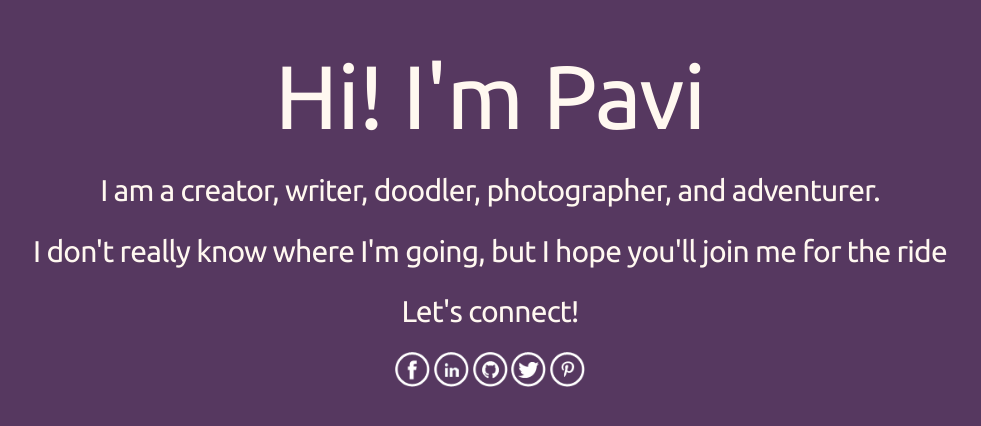
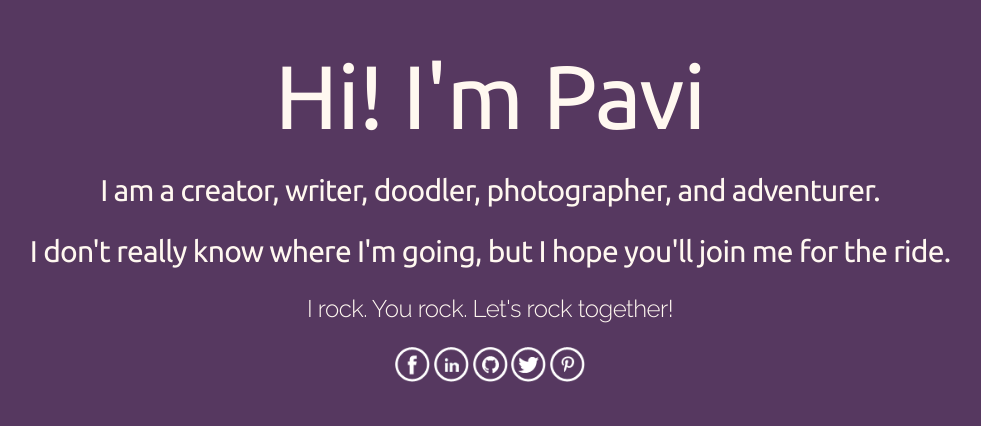
Before and after one commit to pvselvan/pvselvan.github.io, a plain HTML site: page index.html in a window 1280 px wide. Shown: the part 102-528 px from the top of the page, without its empty margins (150-1131 px from the left). Drawn offline with Linux system fonts and the light colour scheme.

Commit message:
updated footer and title

```diff
--- a/index.html
+++ b/index.html
@@ -5,7 +5,7 @@
   <!-- Basic Page Needs
   –––––––––––––––––––––––––––––––––––––––––––––––––– -->
   <meta charset="utf-8">
-  <title>Your page title here :)</title>
+  <title>Pavi's Personal Website</title>
   <meta name="description" content="">
   <meta name="author" content="">
 
@@ -40,13 +40,13 @@
       <div class="column" style="margin-top: 15%">
         <h1>Hi! I'm Pavi</h1>
         <h4 style="text-align: center">I am a creator, writer, doodler, photographer, and adventurer.</h4>
-        <h4 style="text-align: center">I don't really know where I'm going, but I hope you'll join me for the ride</h4>
-        <h4 style="text-align: center">Let's connect!</h4>
+        <h4 style="text-align: center">I don't really know where I'm going, but I hope you'll join me for the ride.</h4>
       </div>
     </div>
   </div>
 
   <div class="footer">
+    <h5 style="text-align: center">I rock. You rock. Let's rock together!</h4>
     <div class="row" style="text-align: center">
       <div id="media">
         <a href="https://www.facebook.com/pavithra.vetriselvan" target="_blank" style="text-decoration: none">
@@ -76,141 +76,3 @@
   –––––––––––––––––––––––––––––––––––––––––––––––––– -->
 </body>
 </html>
-
-
-<!--
-<!doctype html>
-<html>
-<head>
-  <title>Pavi Vetriselvan</title>
-  <link rel="stylesheet" href="style.css">
-
-  <link href='http://fonts.googleapis.com/css?family=Open+Sans:600,300' rel='stylesheet' type='text/css'>
-  <link href='https://fonts.googleapis.com/css?family=Josefin+Slab' rel='stylesheet' type='text/css'>
-
-  <link rel="shortcut icon" href="http://www.theaplifeproject.com/wp-content/uploads/2014/07/favicon3.png">
-
-  <script>
-    function displayGreeting () {
-      var d = new Date();
-      var hours = d.getHours();
-
-      if (hours < 12)
-      {
-        document.getElementsByTagName("h2")[0].innerHTML = "Good Morning!";
-      }
-      else if (hours < 17)
-      {
-        document.getElementsByTagName("h2")[0].innerHTML = "Good Afternoon!";
-      }
-      else
-      {
-        document.getElementsByTagName("h2")[0].innerHTML = "Good Evening!";
-      }
-    }
-
-    function changeHeading (heading) {
-      document.getElementsByTagName("h3")[0].innerHTML = "howzit, howzit, howzit bruhhh?"
-    }
-
-    function restoreHeading (heading) {
-      document.getElementsByTagName("h3")[0].innerHTML = "howzit, bruh?"
-    }
-
-
-  </script>
-</head>
-<body onload = "displayGreeting();">
-
-  <div class="header">
-    <div class="end_container">
-      <h1 class="main-head"> PAV<span style="color: #FF3399; text-shadow:black;">i</span> <img src="book.png" alt="logo" style="width:200px;height:100px"><br>VETR<span style="color: #FF3399; text-shadow:black;">i</span>SELVAN</h1>
-      <h2>Greeting Here</h2>
-      <h3 class="howzit" onmouseover="changeHeading(this)" onmouseout="restoreHeading(this)">howzit, bruh?</h3>
-    </div>
-  </div>
-  <div class="container">
-    <div class="left">
-      <h1>A Page From My Story</h1>
-      <div class="about">
-        <h3>A little about me...</h3>
-        <p>
-          I've always been fascinated by stories. As a reader, a writer, and an (amateur) photographer, I'm constantly
-          curious about the world around us and enjoy learning more every day.
-        </p>
-        <p>
-          I believe code is a tool that lets you write your story with technology. It is a way for us to bring our ideas to
-          life in a very powerful and creative way. I code, I create, in hopes that I will inspire a generation of women
-          to pursue this field and succeed.
-        </p>
-        <p>
-          I never once thought I'd end up halfway across the country at The University of Michigan. I thought it even less likely that I'd pursue Computer Science. After two years, it's hard to see myself doing anything else. Finding the intersection between social impact and technology has given me a fierce determination to change the world... one line of code at a time!
-        </p>
-      </div>
-    </div>
-    <div class="right">
-      <h1>Still A Work In Progress</h1>
-      <div class="project">
-        <h3>and what I love to do!</h3>
-        <p>
-          Check out some cool things I've been working on:
-        </p>
-        <p>
-        <ul>
-          <li><a href="http://www.huffingtonpost.com/pavithra-vetriselvan-/" target="_blank">The Huffington Post</a><br>
-              I'm currently a student blogger!</li>
-          <li><a href="https://medium.com/@pavithravetriselvan" target="_blank">Medium</a><br>
-              Where I'm free to vent and preech to anyone who is willing to listen.</li>
-          <li><a href="http://mhacks.org/" target="_blank">MHacks 6</a><br>
-              Current UX Director of the nation's premier collegiate hackathon!</li>
-          <li><a href="https://www.optimizemichigan.org/" target="_blank">optiMize</a><br>
-              Current VP Community of Michigan's social innovation organiztion :)</li>
-        </ul>
-        </p>
-        <h3>The journey continues in Cape Town...</h3>
-      </div>
-    </div>
-
-    <div class="clearfix"></div>
-  </div>
-  <div class="end_container">
-    <div id="wrapper1">
-      <img src="propic.jpg" class="full bordered" style="width:280px; height:400px;">
-      <p class="text">optiMizing my impact at Diag Day!</p>
-    </div>
-    <div id="wrapper2">
-      <img src="codecamp.jpg" class="full bordered" style="width:580px; height:380px;">
-      <p class="text">spent an amazing 5 days with 22 incredible women in engineering!</p>
-    </div>
-    <div id="wrapper3">
-      <img src="squareme.JPG" class="full bordered" style="width:860px; height:580px;">
-      <p class="text">my "professional" headshot</p>
-    </div>
-  </div>
-  <div class="footer">
-    <div class="end_container">
-        <div id="media">
-        <a href="https://twitter.com/pavijuicepotion" target="_blank">
-        <img title="Twitter" alt="Twitter" src="https://socialmediawidgets.files.wordpress.com/2014/03/01_twitter.png" width="35" height="35" />
-        </a>
-        <a href="https://www.pinterest.com/pavi95/" target="_blank">
-        <img title="Pinterest" alt="Pinterest" src="https://socialmediawidgets.files.wordpress.com/2014/03/13_pinterest.png" width="35" height="35" />
-        </a>
-        <a href="https://www.facebook.com/pavithra.vetriselvan" target="_blank">
-        <img title="Facebook" alt="Facebook" src="https://socialmediawidgets.files.wordpress.com/2014/03/02_facebook.png" width="35" height="35" />
-        </a>
-        <a href="https://www.linkedin.com/pub/pavithra-vetriselvan/a9/899/775" target="_blank">
-        <img title="LinkedIn" alt="LinkedIn" src="https://socialmediawidgets.files.wordpress.com/2014/03/07_linkedin.png" width="35" height="35" />
-        </a>
-        <a href="https://instagram.com/pavijuicepotion/" target="_blank">
-        <img title="Instagram" alt="RSS" src="https://socialmediawidgets.files.wordpress.com/2014/03/10_instagram.png" width="35" height="35" />
-        </a>
-        </div>
-      <h4 class="footer-head">
-        Let's Connect!
-      </h4>
-      <p class="caption">&copy; Pavithra Vetriselvan</p>
-    </div>
-  </div>
-</body>
-</html> -->
```
